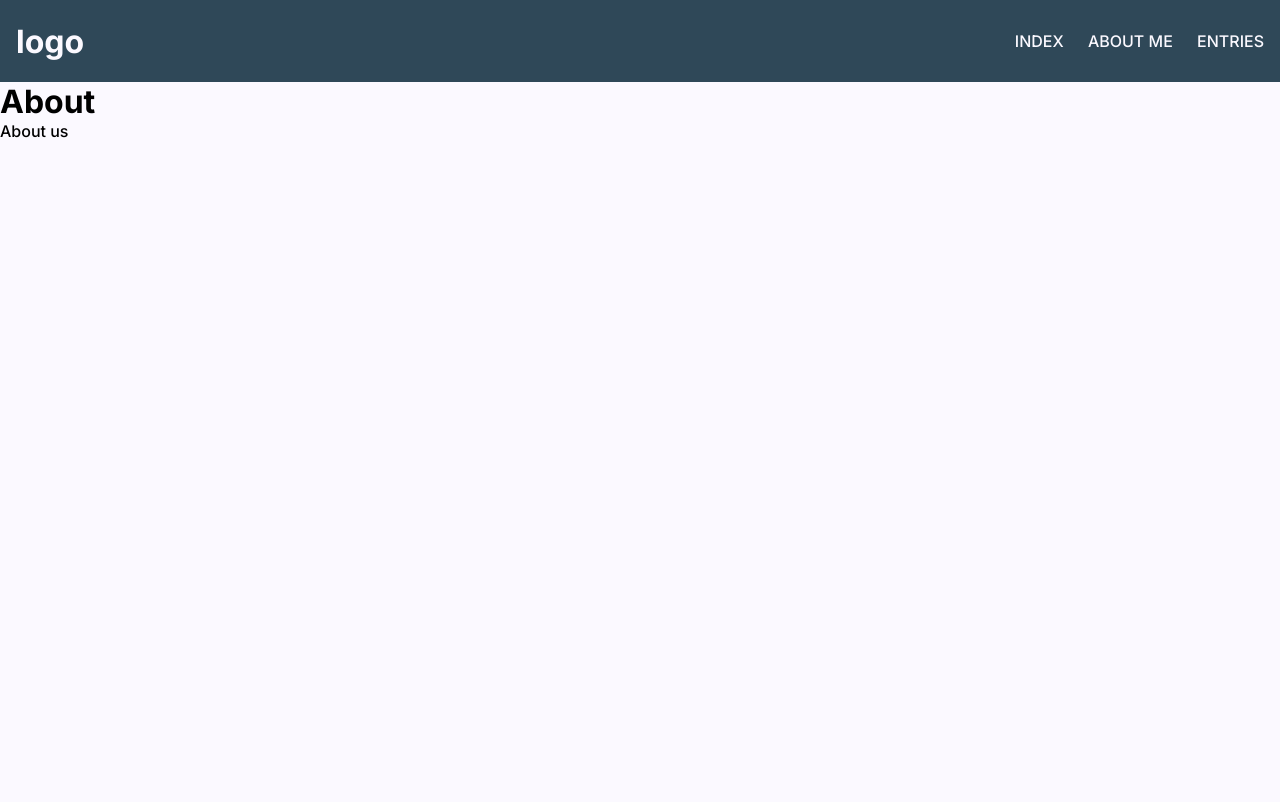
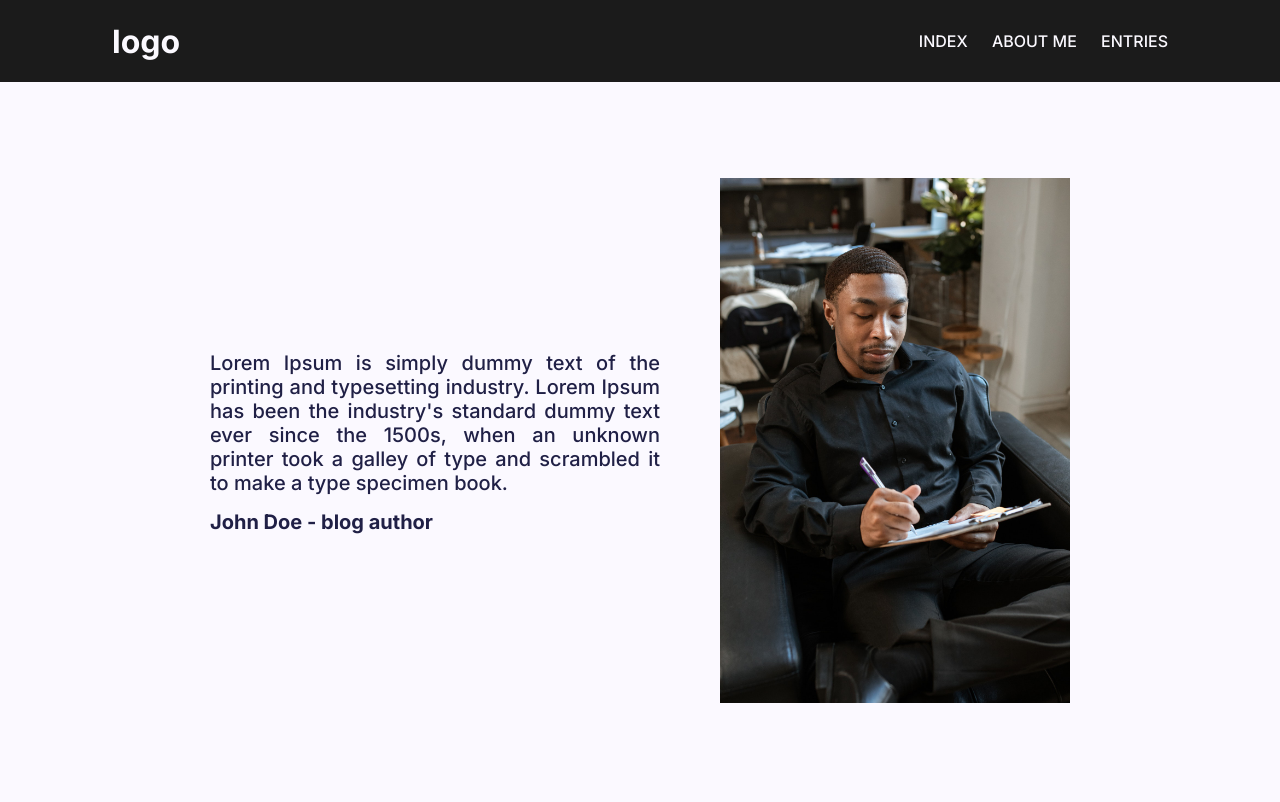
Before and after one commit to rmiarecki/blog-app, a Django app: page /about/ in a window 1280 px wide. Before the commit the page ends 138 px from the top, so only its background shows below. Run offline with Django 4.2, Linux system fonts and the light colour scheme.

Commit message:
about me page

```diff
--- a/assets/style.css
+++ b/assets/style.css
@@ -10,12 +10,12 @@ body {
 }
 
 .navbar {
-  padding: 1rem;
+  padding: 1rem 7rem;
   height: 50px;
   display: flex;
   justify-content: space-between;
   align-items: center;
-  background-color: #2F4858;
+  background-color: rgb(27, 27, 27);
   color: #FBF9FF;
 }
 .navbar a {
@@ -66,4 +66,28 @@ body {
 }
 .check a {
   text-decoration: none;
+}
+
+.about {
+  border-radius: 5px;
+  font-family: "Inter";
+  width: 920px;
+  display: flex;
+  justify-content: space-around;
+  align-items: center;
+  margin: 80px auto;
+  min-height: 70vh;
+}
+.about .aboutme {
+  color: hsl(240deg, 38%, 20%);
+  font-size: 20px;
+  text-align: justify;
+  width: 450px;
+}
+.about .aboutme .author {
+  margin-top: 15px;
+  font-weight: 700;
+}
+.about .photo img {
+  width: 350px;
 }/*# sourceMappingURL=style.css.map */
--- a/assets/style.scss
+++ b/assets/style.scss
@@ -14,12 +14,13 @@ body {
 
 .navbar {
 
-    padding: 1rem;
+    padding: 1rem 7rem;
     height: 50px;
     display: flex;
     justify-content: space-between;
     align-items: center;
-    background-color: #2F4858;
+    // background-color: #2F4858;
+    background-color: rgb(27, 27, 27);
     color: #FBF9FF;
     a {
         margin-left: 20px;
@@ -73,3 +74,29 @@ body {
         text-decoration: none;
     }
 }
+
+.about {
+    border-radius: 5px;
+    font-family: 'Inter';
+    width: 920px;
+    display: flex;
+    justify-content: space-around;
+    align-items: center;
+    margin: 80px auto;
+    min-height: 70vh;
+    .aboutme {
+        color: hsl(240, 38%, 20%);
+        font-size: 20px;
+        text-align: justify;
+        width: 450px;
+        .author {
+            margin-top: 15px;
+            font-weight: 700;
+        }
+    }
+    .photo {
+        img {
+            width: 350px;
+        }
+    }
+}
--- a/templates/about.html
+++ b/templates/about.html
@@ -1,9 +1,22 @@
 {% extends 'base.html' %}
-
+{% load static %}
 {% block content %}
 <div class="about">
-    <h1>About</h1>
-    <p>About us</p>
+    <div class="aboutme">
+        <p>
+            Lorem Ipsum is simply dummy text of the printing and typesetting industry.
+            Lorem Ipsum has been the industry's standard dummy text ever since the 1500s,
+            when an unknown printer took a galley of type and scrambled it to make a type
+            specimen book.
+        </p>
+        <p class="author">
+            John Doe - blog author
+        </p>
+    </div>
+    <div class="photo">
+        <img src="{% static 'img/author.jpg' %}" alt="me"/>
+
+    </div>
 </div>
 
 {% endblock %}
```
Also changed, not shown: assets/img/author.jpg (added), assets/img/notes.jpg (deleted), 1 other file.
